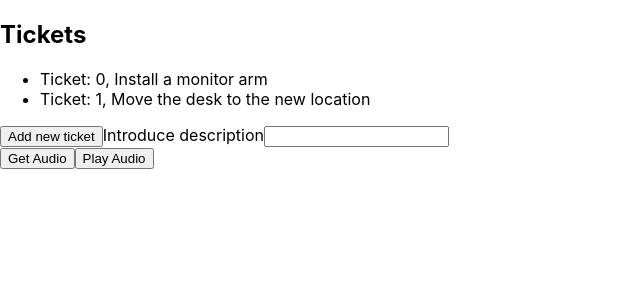
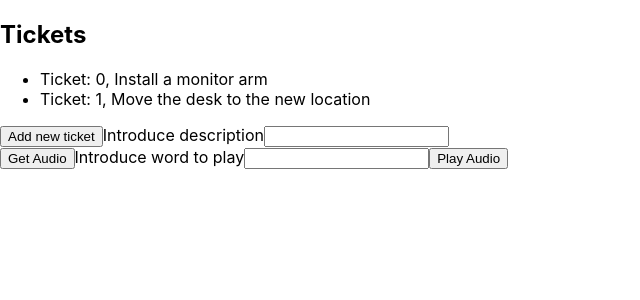
Before and after one commit to nonsense9/ticket-management-app, a React (Create React App) app: page / in a window 1280 px wide. Shown: the top 300 px of the page, without its empty margins (0-640 px from the left). Built offline with nearby package versions, Linux system fonts and the light colour scheme.

Commit message:
add possibility to introduce custom words

```diff
--- a/src/api/index.ts
+++ b/src/api/index.ts
@@ -1,5 +1,5 @@
 import {Observable, of, throwError} from "rxjs";
-import {tap} from "rxjs/operators";
+import {map, tap} from "rxjs/operators";
 
 /**
  * This service acts as a mock back-end.
@@ -128,7 +128,7 @@ export class ApiService {
         }
 
         return of(foundTicket).pipe(
-            tap((ticket: Ticket) => {
+            map((ticket: Ticket) => {
                 console.log(ticket)
                 this.storedTickets = this.storedTickets.map(storedTicket => {
                     if (storedTicket.id === ticket.id) {
--- a/src/components/Tickets.tsx
+++ b/src/components/Tickets.tsx
@@ -8,6 +8,7 @@ export const Tickets = () => {
     const [tickets, setTickets] = useState([] as Ticket[]);
     const [description, setDescription] = useState('');
     const [dictionary, setDictionary] = useState([{}] as any);
+    const [word, setWord] = useState('' as string);
     const navigate = useNavigate();
     const getAudio = () => {
         const audio = dictionary.map((i: {phonetics: any;}) => i.phonetics[0])
@@ -30,7 +31,7 @@ export const Tickets = () => {
     }
 
     const getDictionary = () => {
-        return fetch('https://api.dictionaryapi.dev/api/v2/entries/en/hello', {
+        return fetch(`https://api.dictionaryapi.dev/api/v2/entries/en/${word}`, {
             method: 'GET',
         }).then((res) => res.json()).then(res => setDictionary(res))
     }
@@ -58,7 +59,11 @@ export const Tickets = () => {
             <label htmlFor='description'>Introduce description</label>
             <input name='description' onChange={(event) => setDescription(event.target.value)}/>
         </div>
-        <button onClick={getDictionary}>Get Audio</button>
-        <button onClick={getAudio}>Play Audio</button>
+        <div>
+            <button onClick={getDictionary}>Get Audio</button>
+            <label htmlFor='word'>Introduce word to play</label>
+            <input name='word' onChange={(event) => setWord(event.target.value)}/>
+            <button onClick={getAudio}>Play Audio</button>
+        </div>
     </div>
 }
```
